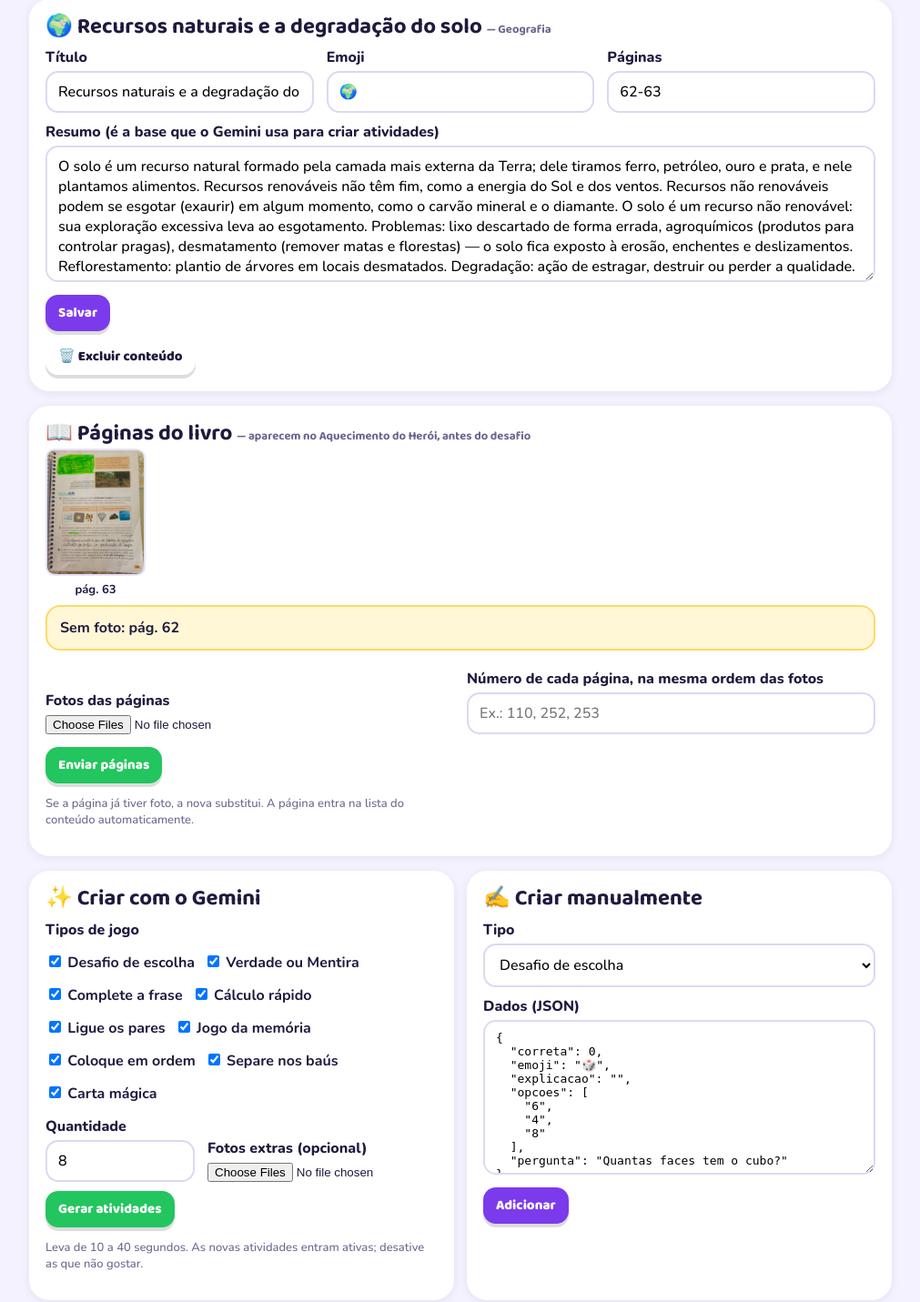
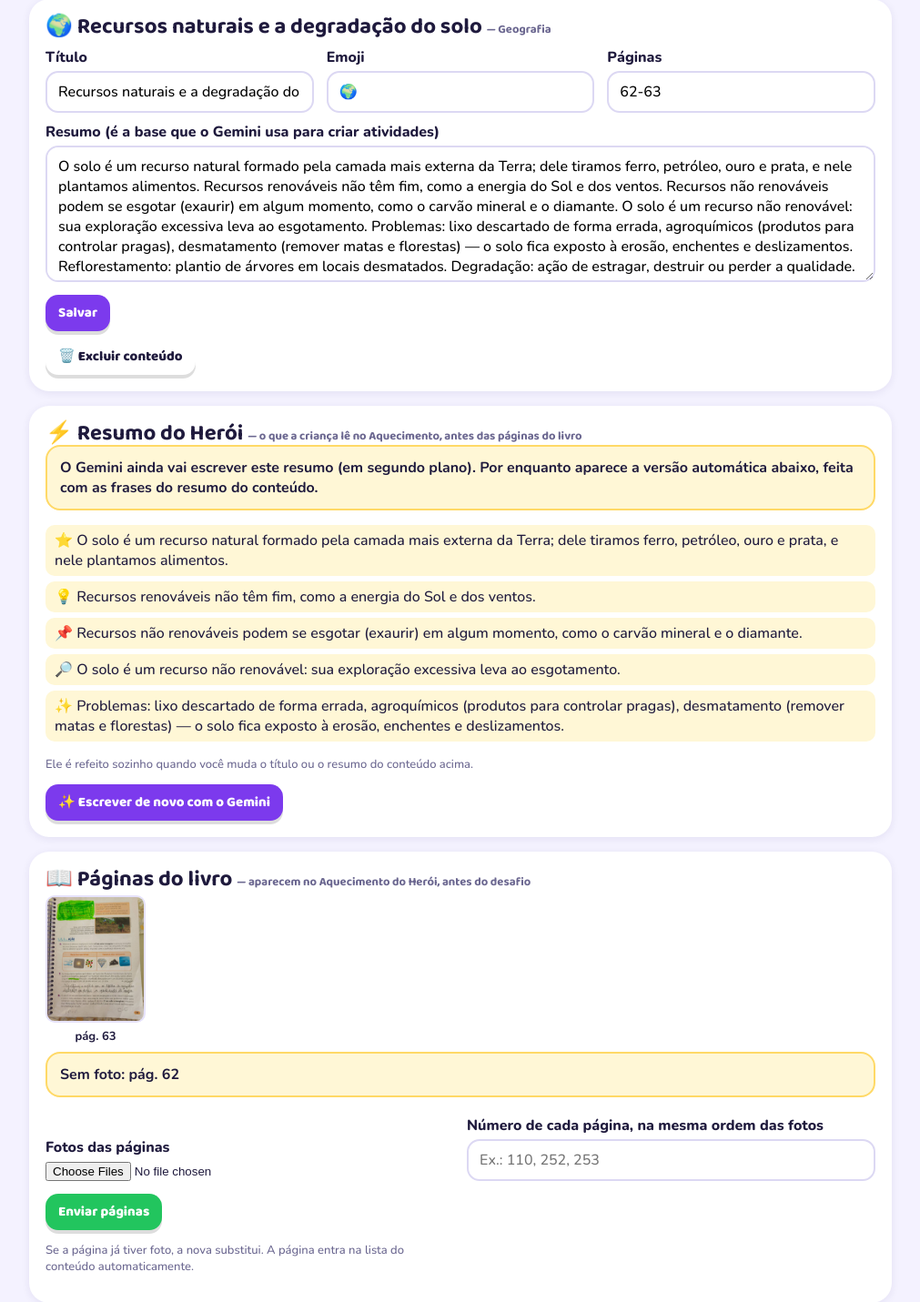
Before and after one commit to mavana1981-boop/jornadadoheroi, a Flask app: page /pais/conteudo/1 in a window 1280 px wide. Shown: the part 71-1502 px from the top of the page at 91% size, without its empty margins (134-1145 px from the left). Run offline with Flask 3, Linux system fonts and the light colour scheme; the visitor is signed in with stand-in values (Sample User, id 1); data comes from the database, SQL or seed files in the repository; data that the repository does not hold is empty.

Commit message:
Resumo do Herói no Aquecimento, com as páginas do livro recolhidas
- Gemini escreve, uma vez e em segundo plano, um resumo curtinho de cada
  conteúdo (4 a 6 tópicos com emoji, palavras-chave destacadas e 'Lembre!')
- Aquecimento mostra o resumo primeiro, com botão para ouvir; as páginas do
  livro ficam atrás do botão 'Ver no livro'
- Conteúdos sem fotos (História, Inglês) também ganham o resumo
- Sem o Gemini, aparece uma versão automática feita com o resumo do conteúdo
- Painel dos Pais: ver o resumo e mandar escrever de novo; ele é refeito
  sozinho quando o resumo do conteúdo muda

Co-Authored-By: Claude Opus 5.5 <noreply@anthropic.com>
Claude-Session: https://claude.ai/code/session_01PMp85pjW8cLX94MfXMWvhM

```diff
--- a/app.py
+++ b/app.py
@@ -13,6 +13,7 @@ from flask import (Flask, abort, flash, jsonify, redirect, render_template, requ
 import gemini
 import imagens
 import missoes
+import resumos
 from conteudo_inicial import PROVAS
 from models import (MUNDOS, TIPOS, Atividade, Config, Conteudo, Heroi, Missao, PaginaFoto, Prova,
                     Resposta, db, mundo_de)
@@ -157,6 +158,7 @@ with app.app_context():
     elif Config.get("conteudo_versao") != VERSAO_CONTEUDO:
         sincronizar_conteudo()
     imagens.registrar_todas()  # cadastra as ilustrações que faltam (não gera nada sozinho)
+    resumos.gerar_em_segundo_plano(app)  # Resumo do Herói de cada conteúdo (texto, custo mínimo)
 
 # ---------------------------------------------------------------------------
 # Páginas do livro (fotos) — para o "Aquecimento do Herói"
@@ -217,13 +219,15 @@ def paginas_de(conteudo, cache=None):
 
 
 def leitura_de(conteudos):
-    """Lista para a tela de leitura: um bloco por conteúdo que tem fotos."""
+    """Aquecimento: um bloco por conteúdo, com o Resumo do Herói e (se houver) as fotos das páginas."""
     cache, out = {}, []
+    resumos.gerar_em_segundo_plano(app, conteudos)  # os que faltam ficam prontos para a próxima vez
     for c in conteudos:
         p = paginas_de(c, cache)
-        if p["fotos"]:
+        r = resumos.obter(c)
+        if p["fotos"] or r["topicos"]:
             out.append({"id": c.id, "titulo": c.titulo, "emoji": c.emoji, "materia": c.prova.materia,
-                        "paginas": c.paginas, "fotos": p["fotos"], "mundo": c.prova.mundo})
+                        "paginas": c.paginas, "fotos": p["fotos"], "mundo": c.prova.mundo, "resumo": r})
     return out
 
 
@@ -784,7 +788,8 @@ def pais_conteudo(conteudo_id):
     livro = livro_de(c.prova.materia)
     enviadas = _fotos_enviadas(livro)
     return render_template("pais/conteudo.html", c=c, gemini_ok=gemini.disponivel(),
-                           exemplos=EXEMPLOS_JSON, pags=paginas_de(c), livro=livro, enviadas=enviadas)
+                           exemplos=EXEMPLOS_JSON, pags=paginas_de(c), livro=livro, enviadas=enviadas,
+                           resumo_heroi=resumos.obter(c))
 
 
 @app.post("/pais/conteudo/novo")
@@ -848,6 +853,20 @@ def pais_gerar(conteudo_id):
     except gemini.GeminiErro as e:
         flash(str(e))
     return redirect(url_for("pais_conteudo", conteudo_id=c.id))
+
+
+@app.post("/pais/conteudo/<int:conteudo_id>/resumo-heroi")
+@precisa_pais
+def pais_resumo_heroi(conteudo_id):
+    c = db.get_or_404(Conteudo, conteudo_id)
+    try:
+        if resumos.gerar(c):
+            flash("Resumo do Herói reescrito pelo Gemini.")
+        else:
+            flash("O Gemini não devolveu um resumo válido. Tente de novo.")
+    except gemini.GeminiErro as e:
+        flash(str(e))
+    return redirect(url_for("pais_conteudo", conteudo_id=c.id) + "#resumo-heroi")
 
 
 @app.post("/pais/conteudo/<int:conteudo_id>/paginas")
--- a/gemini.py
+++ b/gemini.py
@@ -128,6 +128,39 @@ Responda APENAS com JSON: {{"titulo": str, "emoji": str, "resumo": str, "ativida
         "resumo": str(saida.get("resumo", "")),
         "atividades": atividades,
     }
+
+
+def resumo_para_crianca(materia, titulo, resumo, heroi=None):
+    """Resumo curtinho e visual de um conteúdo, para ler antes do desafio."""
+    prompt = f"""Você escreve o "Resumo do Herói": o que uma criança de 8 anos (3º ano) precisa lembrar
+deste conteúdo antes de fazer as atividades de revisão para a prova.
+Matéria: {materia}
+Conteúdo: {titulo}
+Material de base (fiel ao livro; não invente nada fora dele):
+{resumo}
+
+Regras:
+- De 4 a 6 tópicos. Cada tópico com UM emoji que ajude a lembrar e uma frase curta (no máximo 22 palavras).
+- Linguagem simples, de criança, no português do Brasil. Explique palavras difíceis.
+- Marque com **asteriscos duplos** as 1 ou 2 palavras-chave de cada tópico (as que podem cair na prova).
+- Inclua números, datas e definições importantes que estão no material.
+- "lembre": uma frase final curtinha e marcante para guardar (pode ser uma dica de memória).
+{_personalizacao(heroi)}
+Responda APENAS com JSON: {{"topicos": [{{"emoji": "🌱", "texto": "..."}}], "lembre": "..."}}"""
+    saida = _chamar([{"text": prompt}], temperatura=0.5, timeout=60)
+    return validar_resumo(saida)
+
+
+def validar_resumo(d):
+    if not isinstance(d, dict):
+        return None
+    topicos = []
+    for t in d.get("topicos", []):
+        if isinstance(t, dict) and _s(t.get("texto")):
+            topicos.append({"emoji": _s(t.get("emoji"), 12) or "⭐", "texto": _s(t["texto"], 240)})
+    if len(topicos) < 2:
+        return None
+    return {"topicos": topicos[:7], "lembre": _s(d.get("lembre"), 200)}
 
 
 def historia_da_missao(heroi, mundos, conteudos, tipo="diaria", dias_prova=None):
--- a/models.py
+++ b/models.py
@@ -237,6 +237,15 @@ class Imagem(db.Model):
     criada_em = db.Column(db.DateTime, default=datetime.utcnow)
 
 
+class ResumoHeroi(db.Model):
+    """Resumo do conteúdo escrito para a criança (lido no Aquecimento, antes das páginas do livro)."""
+    id = db.Column(db.Integer, primary_key=True)
+    conteudo_id = db.Column(db.Integer, db.ForeignKey("conteudo.id", ondelete="CASCADE"), unique=True, nullable=False)
+    dados = db.Column(db.Text, nullable=False)        # {"topicos": [{"emoji", "texto"}], "lembre": str}
+    base = db.Column(db.String(20), default="")       # assinatura do título+resumo usados (refaz se mudar)
+    criado_em = db.Column(db.DateTime, default=datetime.utcnow)
+
+
 class Config(db.Model):
     chave = db.Column(db.String(60), primary_key=True)
     valor = db.Column(db.String(500))
--- /dev/null
+++ b/resumos.py
@@ -0,0 +1,85 @@
+"""Resumo do Herói: versão curtinha e visual de cada conteúdo, lida no Aquecimento.
+
+- O Gemini escreve o resumo uma vez (em segundo plano) e ele fica guardado no banco.
+- Se o resumo do conteúdo for editado no Painel dos Pais, o Resumo do Herói é refeito.
+- Enquanto o Gemini não escreveu (ou se ele estiver desligado), o app mostra uma versão automática,
+  feita com as frases do próprio resumo do conteúdo.
+"""
+import hashlib
+import json
+import re
+import threading
+
+import gemini
+from models import Conteudo, Heroi, ResumoHeroi, db
+
+_estado = {"rodando": False}
+_EMOJIS = ["⭐", "💡", "📌", "🔎", "✨", "🧠"]
+
+
+def assinatura(c):
+    return hashlib.sha1(f"{c.titulo}\n{c.resumo}".encode("utf-8")).hexdigest()[:16]
+
+
+def automatico(c):
+    """Versão sem IA: as primeiras frases do resumo do conteúdo, uma por tópico."""
+    frases = [f.strip() for f in re.split(r"(?<=[.!?])\s+", c.resumo or "") if len(f.strip()) > 3]
+    topicos = [{"emoji": _EMOJIS[i % len(_EMOJIS)], "texto": f[:240]} for i, f in enumerate(frases[:5])]
+    return {"topicos": topicos, "lembre": "", "automatico": True}
+
+
+def obter(c):
+    r = ResumoHeroi.query.filter_by(conteudo_id=c.id).first()
+    if r and r.base == assinatura(c):
+        try:
+            return json.loads(r.dados)
+        except ValueError:
+            pass
+    return automatico(c)
+
+
+def faltando(conteudos):
+    prontos = {r.conteudo_id: r.base for r in
+               ResumoHeroi.query.filter(ResumoHeroi.conteudo_id.in_([c.id for c in conteudos])).all()}
+    return [c.id for c in conteudos if prontos.get(c.id) != assinatura(c) and (c.resumo or "").strip()]
+
+
+def gerar(c):
+    """Pede o resumo ao Gemini e guarda. Devolve o resumo ou None."""
+    novo = gemini.resumo_para_crianca(c.prova.materia, c.titulo, c.resumo, Heroi.query.first())
+    if not novo:
+        return None
+    r = ResumoHeroi.query.filter_by(conteudo_id=c.id).first() or ResumoHeroi(conteudo_id=c.id)
+    r.dados, r.base = json.dumps(novo, ensure_ascii=False), assinatura(c)
+    db.session.add(r)
+    db.session.commit()
+    return novo
+
+
+def _laco(app, ids):
+    with app.app_context():
+        try:
+            for cid in ids:
+                c = db.session.get(Conteudo, cid)
+                if not c:
+                    continue
+                try:
+                    gerar(c)
+                except Exception:  # noqa: BLE001 — um erro não para os outros resumos
+                    db.session.rollback()
+        finally:
+            _estado["rodando"] = False
+            db.session.remove()
+
+
+def gerar_em_segundo_plano(app, conteudos=None):
+    """Escreve os resumos que faltam sem travar a tela. Só roda com o Gemini configurado."""
+    if _estado["rodando"] or not gemini.disponivel():
+        return False
+    conteudos = conteudos if conteudos is not None else Conteudo.query.all()
+    ids = faltando(conteudos)
+    if not ids:
+        return False
+    _estado["rodando"] = True
+    threading.Thread(target=_laco, args=(app, ids), daemon=True).start()
+    return True
--- a/static/css/style.css
+++ b/static/css/style.css
@@ -381,3 +381,19 @@ pre.json{background:#f4f2ff;border-radius:12px;padding:10px;font-size:12px;white
 .f-assuntos{list-style:none;padding:0;margin:8px 0;display:grid;gap:6px}
 .f-assuntos li{display:flex;gap:8px;align-items:center;background:#f6f4ff;border-radius:12px;padding:6px 10px;font-size:15px}
 .f-assuntos li small{display:block;color:var(--muted);font-weight:700;font-size:12px}
+
+/* ---------- Resumo do Herói (Aquecimento) ---------- */
+.resumo-heroi{background:linear-gradient(135deg,#fff7d6,#fff);border:3px solid #ffd166;border-radius:16px;padding:10px 12px;color:var(--ink)}
+.rh-topo{display:flex;align-items:center;justify-content:space-between;gap:8px;margin-bottom:4px}
+.rh-topo b{font-family:'Baloo 2';font-size:18px;color:#b45309}
+.rh-ouvir{border:0;background:#ffd166;border-radius:999px;padding:4px 12px;font-weight:800;font-size:14px;cursor:pointer;color:var(--ink)}
+.resumo-heroi ul{list-style:none;padding:0;margin:0;display:grid;gap:7px}
+.resumo-heroi li{display:flex;gap:8px;align-items:flex-start;font-size:17px;line-height:1.35}
+.resumo-heroi li b{background:#fde68a;border-radius:6px;padding:0 3px}
+.rh-emoji{font-size:22px;flex:none;line-height:1.2}
+.rh-lembre{margin-top:8px;background:#ede9fe;border-radius:12px;padding:8px 10px;font-size:16px}
+.lb-livro{margin-top:10px;width:100%;border:2px dashed #c4b5fd;background:#faf9ff;color:var(--roxo);border-radius:14px;padding:8px;font-weight:800;font-size:15px;cursor:pointer}
+.lb-tira[hidden]{display:none}
+.leitura-bloco .lb-tira{margin-top:10px}
+.resumo-pais{list-style:none;padding:0;display:grid;gap:6px}
+.resumo-pais li{background:#fff7d6;border-radius:10px;padding:6px 10px}
--- a/templates/pais/conteudo.html
+++ b/templates/pais/conteudo.html
@@ -21,6 +21,22 @@
     </form>
   </div>
 
+
+
+  <div class="card" id="resumo-heroi" style="margin-bottom:16px">
+    <h2>⚡ Resumo do Herói <span class="mini">— o que a criança lê no Aquecimento, antes das páginas do livro</span></h2>
+    {% if resumo_heroi.automatico %}
+      <div class="aviso">{% if gemini_ok %}O Gemini ainda vai escrever este resumo (em segundo plano). Por enquanto aparece a versão automática abaixo, feita com as frases do resumo do conteúdo.{% else %}Versão automática (sem o Gemini), feita com as frases do resumo do conteúdo.{% endif %}</div>
+    {% endif %}
+    <ul class="resumo-pais">
+      {% for t in resumo_heroi.topicos %}<li><span>{{ t.emoji }}</span> {{ t.texto|replace('**', '') }}</li>{% endfor %}
+    </ul>
+    {% if resumo_heroi.lembre %}<p><b>💡 Lembre:</b> {{ resumo_heroi.lembre|replace('**', '') }}</p>{% endif %}
+    <p class="mini">Ele é refeito sozinho quando você muda o título ou o resumo do conteúdo acima.</p>
+    <form method="post" action="{{ url_for('pais_resumo_heroi', conteudo_id=c.id) }}">
+      <button class="btn roxo peq" {{ 'disabled' if not gemini_ok }}>✨ Escrever de novo com o Gemini</button>
+    </form>
+  </div>
 
   <div class="card" id="paginas" style="margin-bottom:16px">
     <h2>📖 Páginas do livro <span class="mini">— aparecem no Aquecimento do Herói, antes do desafio</span></h2>
```
Also changed, not shown: static/js/jogos.js (+30 -10 lines).
